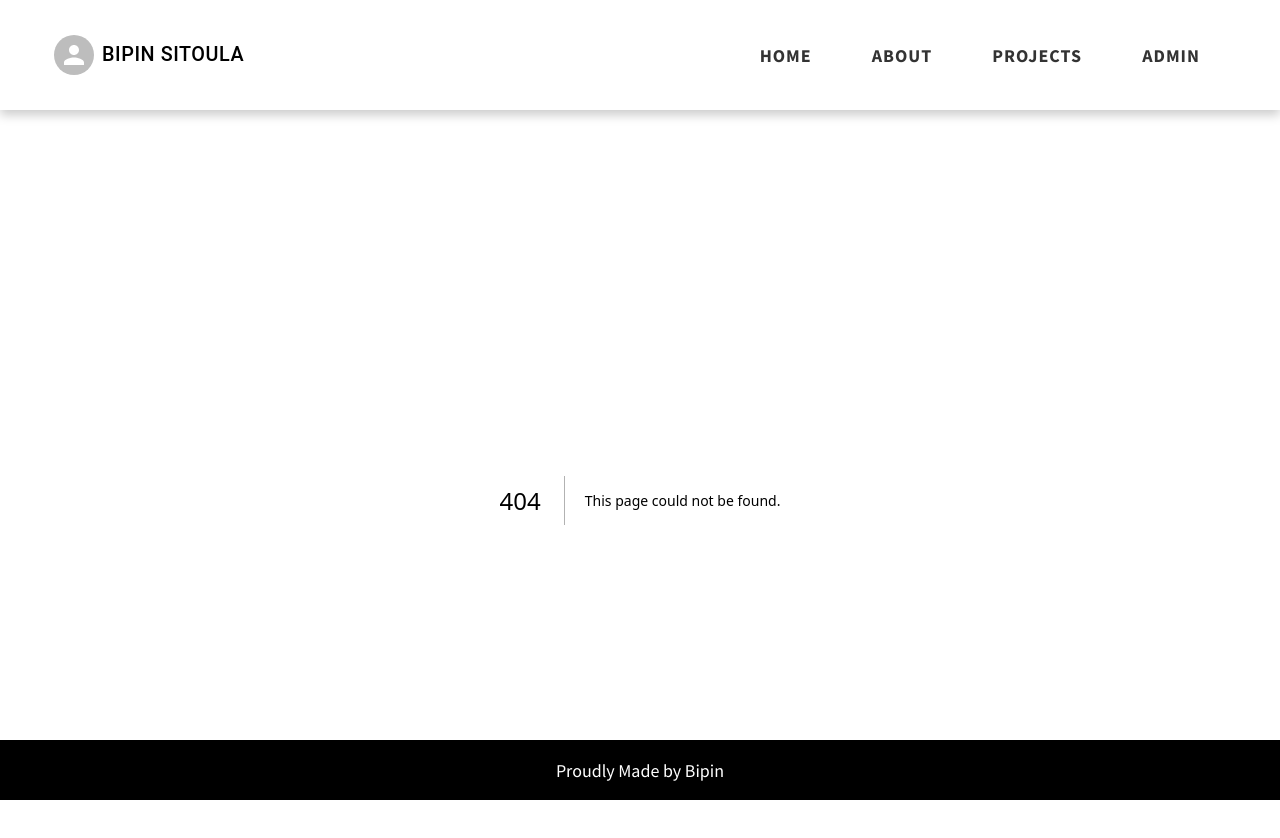
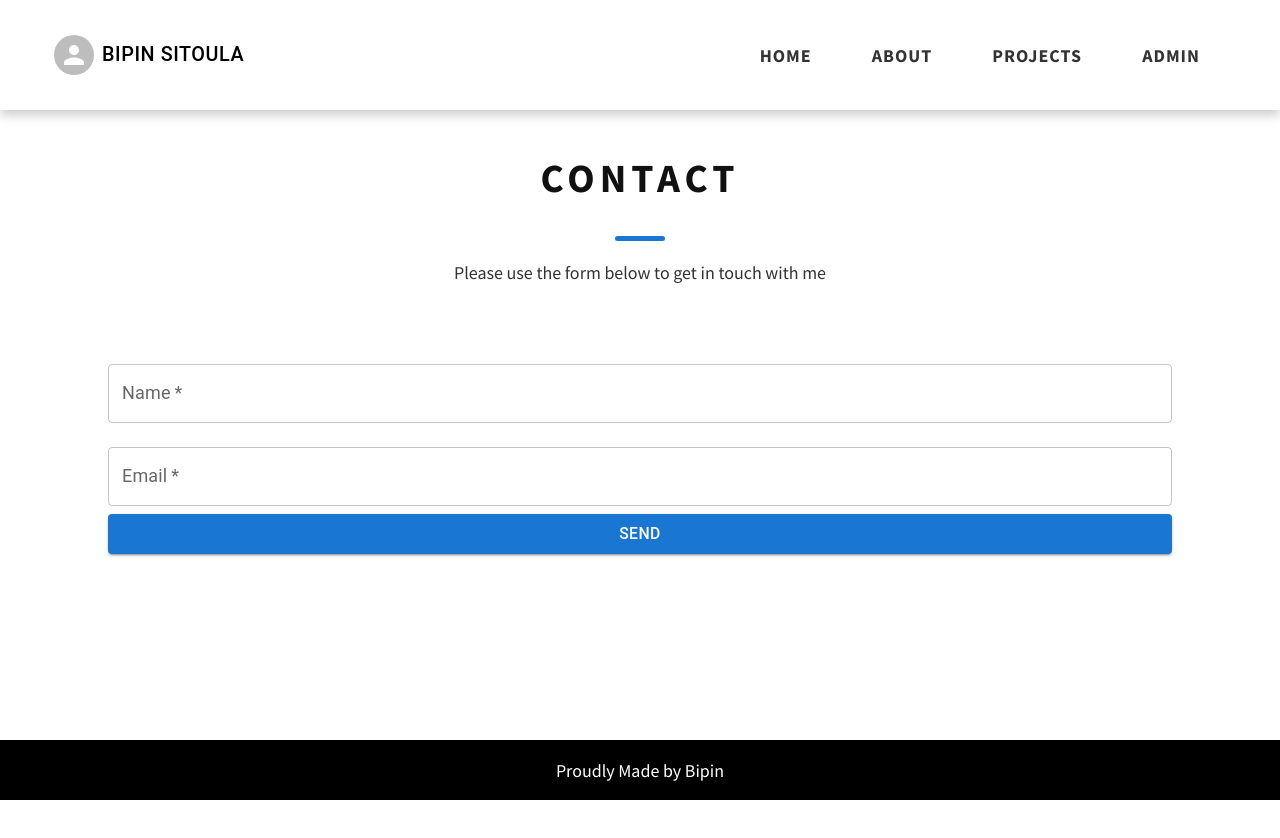
Before and after one commit to bipin-devops/nextJS-portfolio, a Next.js app in the folder my-portfolio-frontend/: page /contact in a window 1280 px wide. Before the commit this address had no page. Shown: the top 838 px of the page. After the commit the page ends 800 px from the top, so only its background shows below. Built offline with nearby package versions, Linux system fonts and the light colour scheme.

Commit message:
Changes to contact pages

```diff
--- a/my-portfolio-frontend/src/components/forms/ProjectForm.js
+++ b/my-portfolio-frontend/src/components/forms/ProjectForm.js
@@ -30,9 +30,7 @@ export default function ProjectForm({ onSubmit, editValues }) {
 
   const fetchSkills = async () => {
     try {
-      const response = await fetch(
-        "https://mike-skills-api-123123-default-rtdb.firebaseio.com/skills.json"
-      );
+      const response = await fetch(process.env.NEXT_PUBLIC_SKILLS_URL);
       const data = await response.json();
       const skillsArray = data.split(",");
       setSkills(skillsArray);
--- /dev/null
+++ b/my-portfolio-frontend/src/pages/contact/index.js
@@ -0,0 +1,49 @@
+import PageDescription from "@/components/PageDescription";
+import { Button } from "@mui/material";
+import Box from "@mui/material/Box";
+import TextField from "@mui/material/TextField";
+import { useState } from "react";
+
+export default function ContactPage() {
+  const [error, setError] = useState(false);
+  return (
+    <>
+      <section>
+        <PageDescription
+          title="Contact"
+          description="Please use the form below to get in touch with me"
+        />
+      </section>
+      <form
+        id="project-form"
+        // onSubmit={handleSubmit}
+        style={{ padding: "24px" }}
+      >
+        <TextField
+          label="Name"
+          variant="outlined"
+          fullWidth
+          margin="normal"
+          required
+        />
+        <TextField
+          label="Email"
+          variant="outlined"
+          fullWidth
+          margin="normal"
+          required
+        />
+
+        <Button
+          variant="contained"
+          type="submit"
+          form="project-form"
+          fullWidth
+          //   onClick={onSubmit}
+        >
+          Send
+        </Button>
+      </form>
+    </>
+  );
+}
```
Also changed, not shown: my-portfolio-frontend/src/pages/about/index.js (+6 -8 lines).
